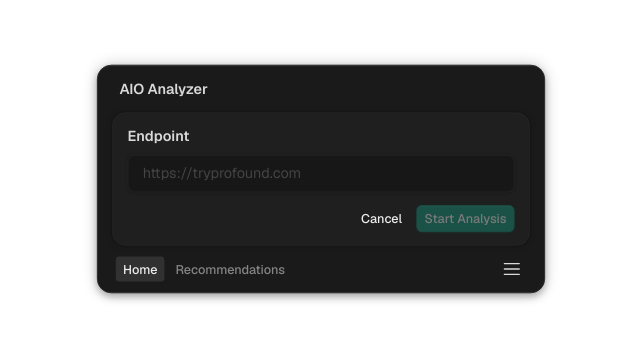
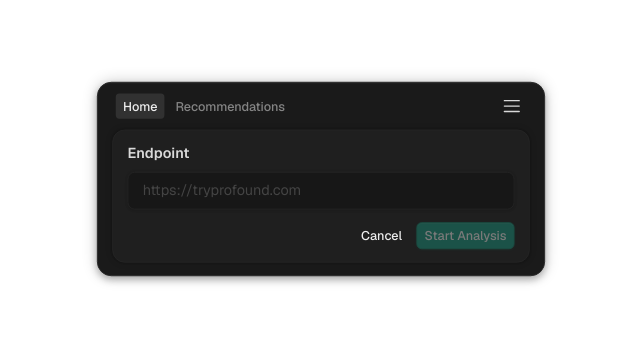
Before and after one commit to deeepsig/aio-tool, a Next.js app: page / in a window 1280 px wide. Shown: the part 221-560 px from the top of the page, without its empty margins (319-959 px from the left). Built offline with nearby package versions, Linux system fonts and the light colour scheme.

Commit message:
removed outer title and placed the navbar on top

```diff
--- a/src/app/page.tsx
+++ b/src/app/page.tsx
@@ -4,9 +4,6 @@ export default function Page() {
   return (
     <div className="min-h-screen flex items-center justify-center bg-[var(--background)] font-sans">
       <div className="outer-box space-y-[14px]">
-        <h2 className="px-2 text-base text-[#D9D9D9] font-semibold">
-          AIO Analyzer
-        </h2>
         {/* This is the "client island" - only this part becomes client-side */}
         <AppClient />
       </div>
--- a/src/components/app-client.tsx
+++ b/src/components/app-client.tsx
@@ -10,8 +10,8 @@ export default function AppClient() {
   return (
     <QueryProvider>
       <AnalysisProvider>
+        <Navbar />
         <Main />
-        <Navbar />
       </AnalysisProvider>
     </QueryProvider>
   );
```
